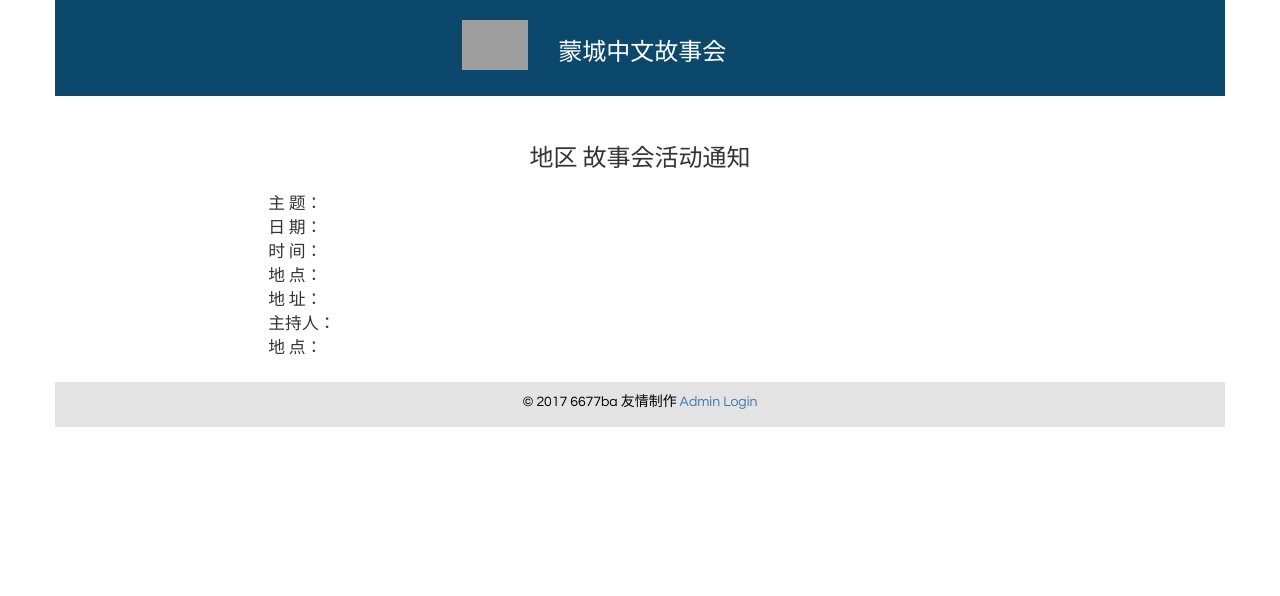
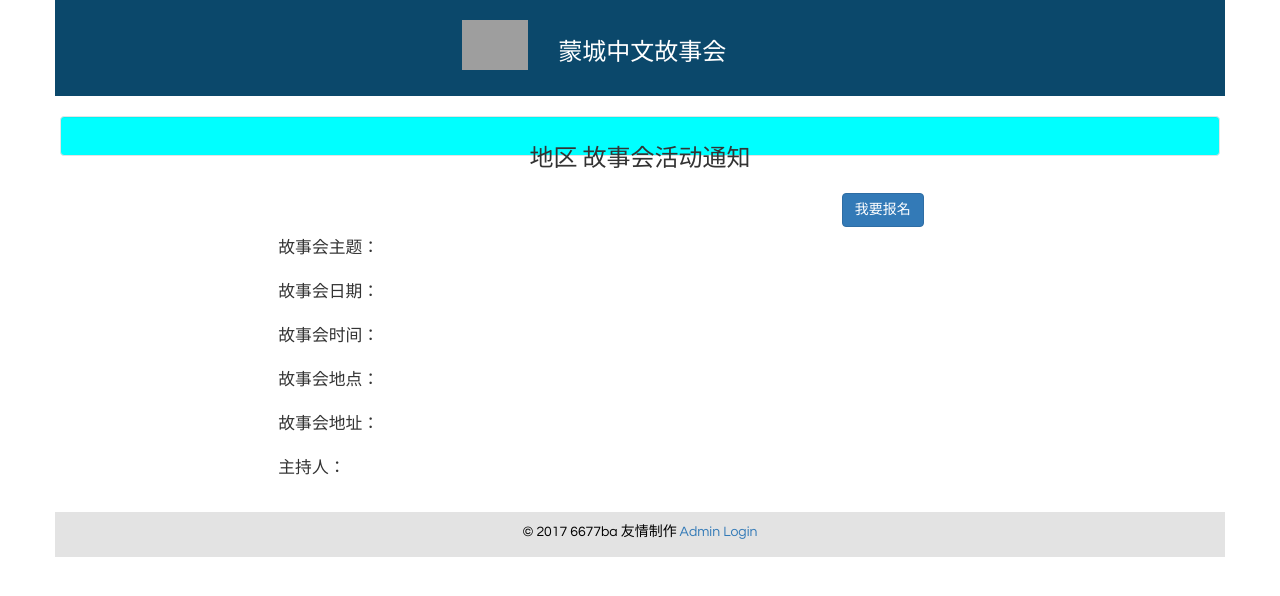
Before and after one commit to wangguanzhou/mtlstory, a Django app: template templates/shownotice.html in a window 1280 px wide. Shown: the top 596 px of the page. Run offline with Django 3.2, Linux system fonts and the light colour scheme; the template is opened without the code that fills it, so the values that code supplies are empty; some libraries are stand-ins or nearby versions; grey boxes are pictures that could not be loaded.

Commit message:
Update shownotice.html

```diff
--- a/templates/shownotice.html
+++ b/templates/shownotice.html
@@ -20,50 +20,49 @@
     <div class="col-xs-12 text-center" style="padding: 10px;">
       <h3> {{ district }} 地区 {{ notice_data.story_date }} 故事会活动通知 </h3>
     </div>
-
+    <div class="well" style="background-color: cyan">
+      <div class="col-xs-7 col-md-8"><p id="countdown-info"></p></div>
+      <div class="col-xs-5 col-md-4"><button class="btn btn-primary">我要报名</button></div>
+    </div>
     <div class="col-xs-0 col-sm-0 col-md-2"></div>
     <div class="col-xs-12 col-sm-12 col-md-8" style="font-size: 1.2em;">
-      <div class="row">
-        <div class="col-xs-4 col-md-3">主 题：</div>
+      <div class="row" style="padding: 10px;">
+        <div class="col-xs-4 col-md-3">故事会主题：</div>
         <div class="col-xs-8 col-md-9">{{ notice_data.story_theme }}</div>
       </div>
 
-      <div class="row">
-        <div class="col-xs-4 col-md-3">日 期：</div>
+      <div class="row" style="padding: 10px;">
+        <div class="col-xs-4 col-md-3">故事会日期：</div>
         <div class="col-xs-8 col-md-9">{{ notice_data.story_date }}</div>
       </div>
 
-      <div class="row">
-        <div class="col-xs-4 col-md-3">时 间：</div>
+      <div class="row" style="padding: 10px;">
+        <div class="col-xs-4 col-md-3">故事会时间：</div>
         <div class="col-xs-8 col-md-9">{{ notice_data.story_time }} </div>
       </div>
 
-      <div class="row">
-        <div class="col-xs-4 col-md-3">地 点：</div>
+      <div class="row" style="padding: 10px;">
+        <div class="col-xs-4 col-md-3">故事会地点：</div>
         <div class="col-xs-8 col-md-9">{{ notice_data.story_site }} </div>
       </div>
 
-      <div class="row">
-        <div class="col-xs-4 col-md-3">地 址：</div>
+      <div class="row" style="padding: 10px;">
+        <div class="col-xs-4 col-md-3">故事会地址：</div>
         <div class="col-xs-8 col-md-9">{{ notice_data.story_address }} </div>
       </div>
 
-      <div class="row">
+      <div class="row" style="padding: 10px;">
         <div class="col-xs-4 col-md-3">主持人：</div>
         <div class="col-xs-8 col-md-9">{{ notice_data.story_host }} </div>
       </div>
 
       {% for activity_name, activity_name_cn, activity_info, activity_img_url in notice_data.activity_list %}
-      <div class="row">
+      <div class="row" style="padding: 10px;">
         <div class="col-xs-4 col-md-3">{{ activity_name_cn }}：</div>
         <div class="col-xs-8 col-md-9">{{ activity_info }} </div>
       </div>
       {% endfor %}
 
-      <div class="row">
-        <div class="col-xs-4 col-md-3">地 点：</div>
-        <div class="col-xs-8 col-md-9">{{ notice_data.story_site }} </div>
-      </div>
 
       </div>
     </div>
```
